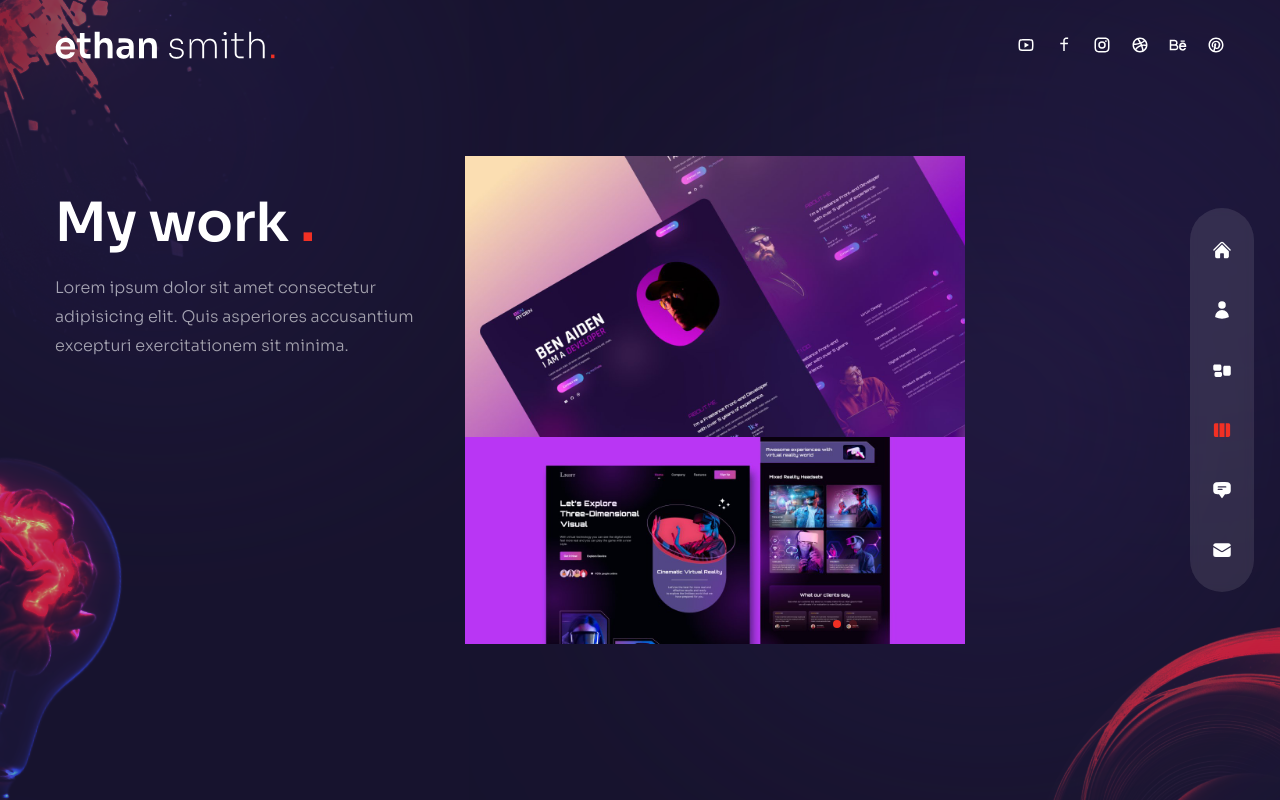
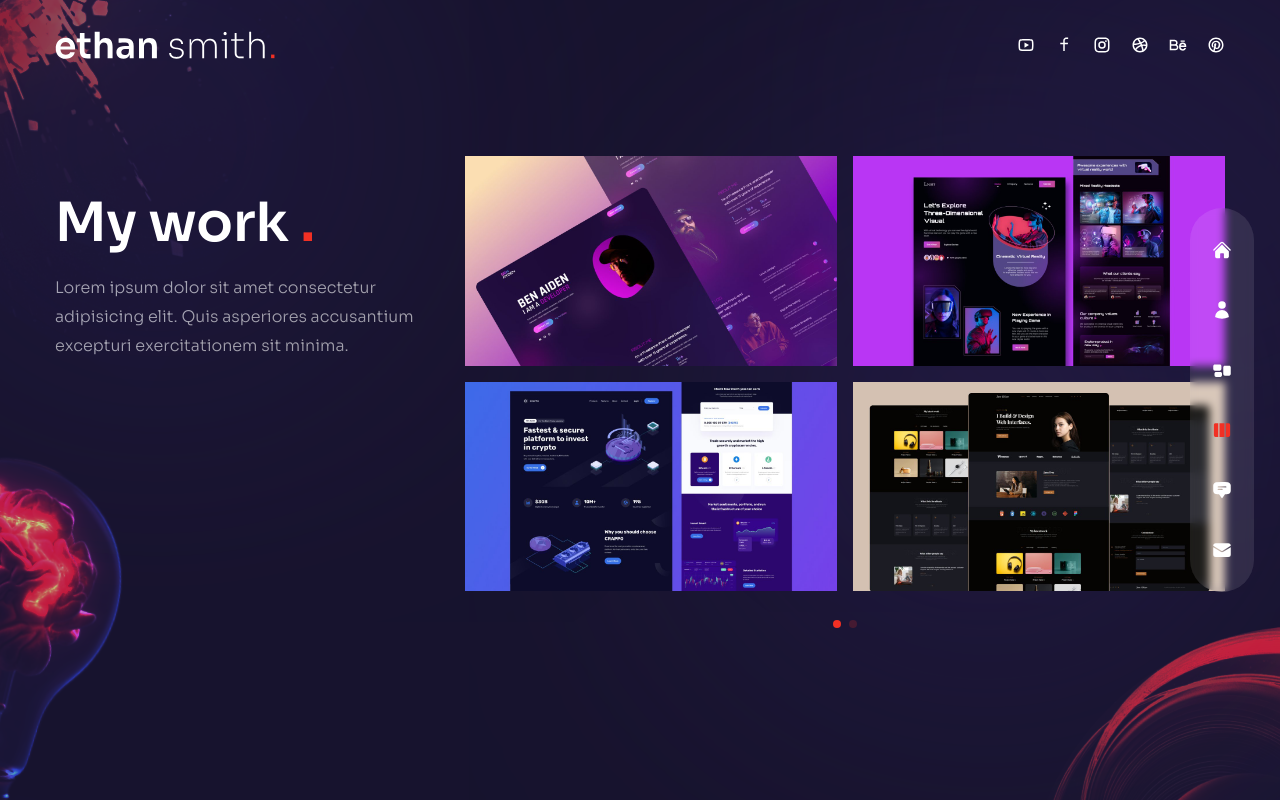
Before and after one commit to erickdc7/react-portfolio-2, a Next.js app: page /work in a window 1280 px wide. Built offline with nearby package versions, Linux system fonts and the light colour scheme.

Commit message:
add container styles

```diff
--- a/components/WorkSlider.js
+++ b/components/WorkSlider.js
@@ -75,7 +75,7 @@ const WorkSlider = () => {
         workSlides.slides.map((slide, index) => {
           return (
             <SwiperSlide key={index}>
-              <div>
+              <div className="grid grid-cols-2 grid-rows-2 gap-4 cursor-pointer">
                 {
                   slide.images.map((image, index) => {
                     return (
```
